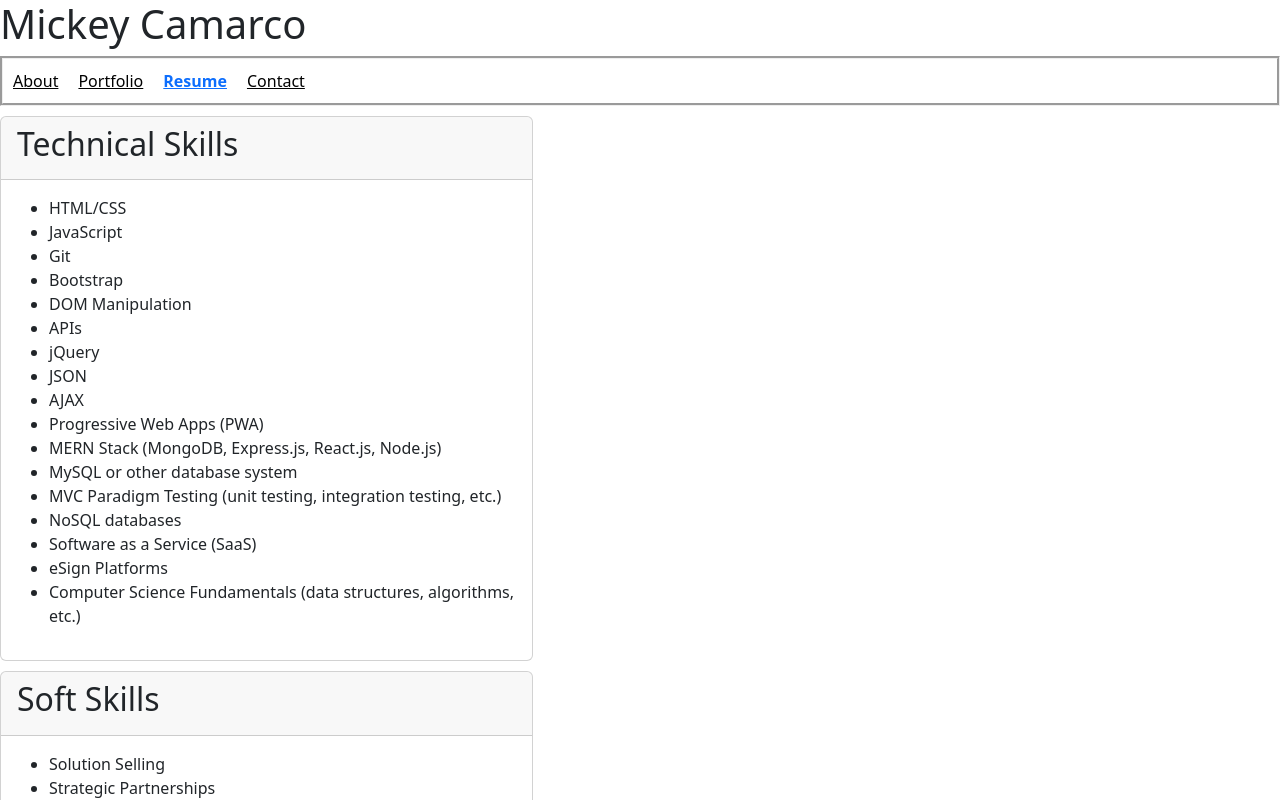
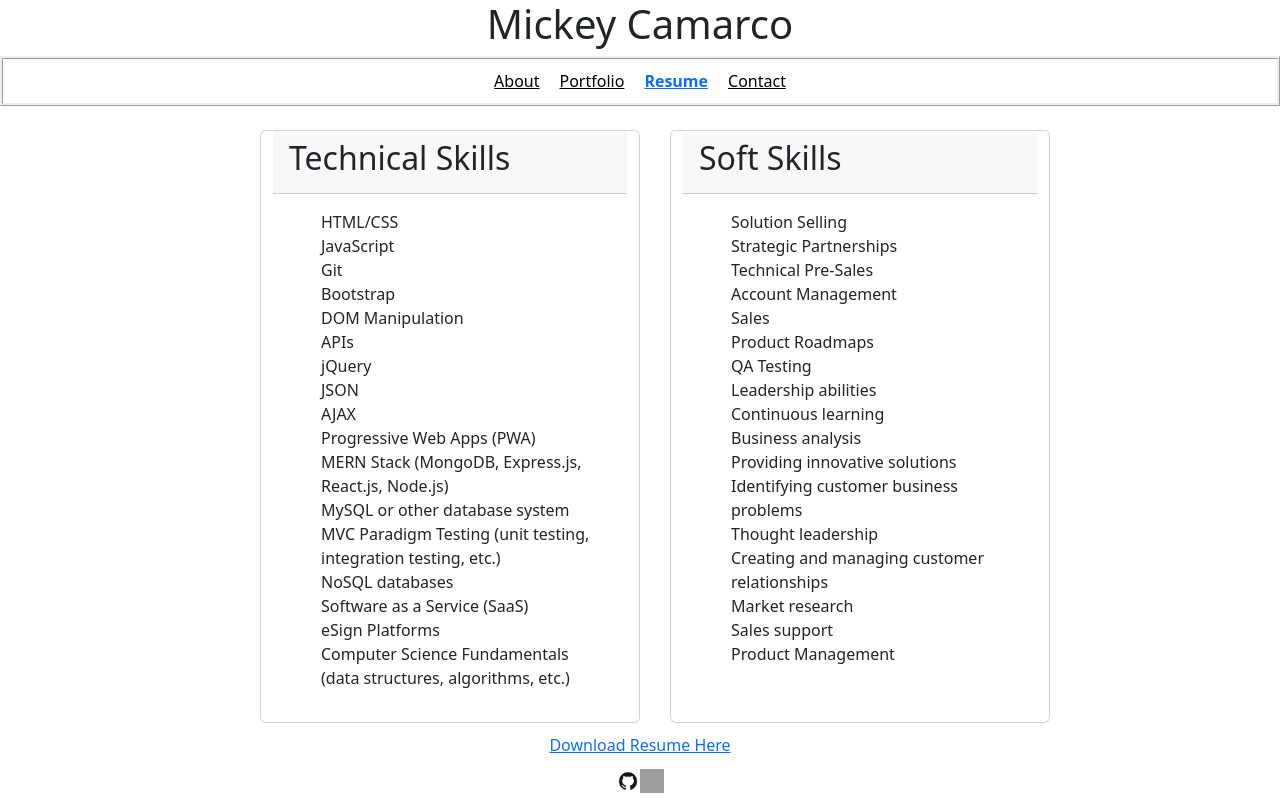
Before and after one commit to mcamarco/Portfolio, a React (Create React App) app: page /Resume in a window 1280 px wide. Shown: the top 800 px of the page. Built offline with nearby package versions, Linux system fonts and the light colour scheme; grey boxes are pictures that could not be loaded.

Commit message:
updated css

```diff
--- a/src/App.css
+++ b/src/App.css
@@ -1,51 +1,17 @@
-/* .App {
-
+/* HEADER */
+.header {
+  text-align: center;
 }
-
-.App-logo {
-  height: 40vmin;
-  pointer-events: none;
-} */
-
-/* @media (prefers-reduced-motion: no-preference) {
-  .App-logo {
-    animation: App-logo-spin infinite 20s linear;
-  }
-} */
-
-/* .App-header {
-  background-color: #282c34;
-  min-height: 100vh;
-  display: flex;
-  flex-direction: column;
-  align-items: center;
-  justify-content: center;
-  font-size: calc(10px + 2vmin);
-  color: white;
-} */
-
-/* .App-link {
-  color: #61dafb;
-} */
-
-/* @keyframes App-logo-spin {
-  from {
-    transform: rotate(0deg);
-  }
-
-  to {
-    transform: rotate(360deg);
-  }
-} */
-
-/* HEADER */
 
 /* NAVIGATION */
 .nav {
-  border-style:groove;
+  border-style: ridge;
+  justify-content: center;
 }
+
 .nav-item {
   margin: 10px;
+  display: inline-block;
 }
 
 .clicked {
@@ -53,16 +19,45 @@
 }
 
 .unclicked {
- color: black;
+  color: black;
 }
 
 /* CARDS */
-.card {
-  margin-top: 10px;
+.cardDiv {
+  padding-top: 15px;
 }
 
+.card-resume {
+  margin: 0 30px;
+}
+
+.card-contact {
+  margin: 0 auto;
+  margin-top: 20px;
+  margin-bottom: 20px;
+  width: 500px;
+}
+
+/* RESUME */
+.resumeDownload {
+  text-align: center;
+  margin: 10px;
+}
 /* LINKED ICONS */
 .icon {
   width: 24px;
-    height: 24px;
+  height: 24px;
 }
+
+/* Footer */
+.footer {
+  text-align: center;
+}
+
+.justify-content {
+  justify-content: center;
+}
+
+li {
+  list-style: none;
+}
--- a/src/components/contact.js
+++ b/src/components/contact.js
@@ -55,8 +55,8 @@ function Form() {
   };;
 
   return (
-    <div>
-      <div className="card">
+    <div className='container'>
+      <div className="card card-contact">
         <div className="card-body">
           <h5 className="card-title">Contact Form</h5>
           <form className="form">
--- a/src/components/footer.js
+++ b/src/components/footer.js
@@ -9,7 +9,7 @@ function Footer() {
   };
 
   return (
-    <div>
+    <div className='footer'>
       <a href="https://github.com/mcamarco">
         <img src={githubIcon} alt="GitHub" style={iconStyle} />
       </a>
--- a/src/components/header.js
+++ b/src/components/header.js
@@ -5,10 +5,11 @@ function Header() {
 
   return (
     <div className='header'>
+
       <h1>Mickey Camarco</h1>
-      <Nav>
 
-      </Nav>
+      <Nav> </Nav>
+
     </div>
   );
 }
--- a/src/components/portfolio.js
+++ b/src/components/portfolio.js
@@ -4,45 +4,45 @@ import Project from './project';
 function Portfolio() {
   const projects = [
     {
-      // image: require('../images/the19thHole.png'),
+      image: require('../images/the19thHole.png'),
       title: 'The 19th Hole',
       description: 'Description of project',
       link: 'https://github.com/mcamarco/the-19th-hole',
       id: 1
     },
     {
-      // image: require('../images/Portfoli-Yo Img.png'),
+      image: require('../images/Portfoli-Yo Img.png'),
       title: 'Portfoli-Yo',
       description: 'Description of project',
       link: 'https://github.com/mcamarco/portfoli-yo',
       id: 2
     },
     {
-      // image: require('../images/SQL_Employee_Tracker.png'),
+      image: require('../images/SQL_Employee_Tracker.png'),
       title: 'SQL Employee Tracker',
       description: 'Description of project',
       link: 'https://github.com/mcamarco/SQL_Employee_Tracker',
       id: 3
     },
     {
-      // image: require('../images/the19thHole.png'),
-      title: 'Text Editor',
+      // image: require('../images/'),
+      title: 'Weather Dashboard',
       description: 'Description of project',
-      link: 'https://github.com/mcamarco/text_editor',
+      link: 'https://github.com/mcamarco/Weather-Dashboard',
       id: 4
     },
     {
-      // image: require('../images/the19thHole.png'),
-      title: 'Project Name',
+      // image: require('../images/'),
+      title: 'SVG Logo Maker',
       description: 'Description of project',
-      // link: 'https://github.com/mcamarco/the-19th-hole',
+      link: 'https://github.com/mcamarco/SVG_Logo_Maker',
       id: 5
     },
     {
-       // image: require('../images/the19thHole.png'),
-      title: 'Project Name',
+      //  image: require('../images/'),
+      title: 'PWA: Text Editor',
       description: 'Description of project',
-      // link: 'https://github.com/mcamarco/the-19th-hole',
+      link: 'https://github.com/mcamarco/Text_Editor',
       id: 6
     },
 
--- a/src/components/resume.js
+++ b/src/components/resume.js
@@ -3,9 +3,9 @@ import resume from '../images/Resume.pdf';
 
 function Resume() {
   return (
-    <div>
-
-      <div className="card col-md-5">
+    <div className='container'>
+      <div className='row justify-content'>
+      <div className="card card-resume col-md-4 mt-4 col-sm-12">
           <div className="card-header">
             <h2> Technical Skills</h2>
           </div>
@@ -32,7 +32,7 @@ function Resume() {
           </div>
         </div>
 
-      <div className="card col-md-5">
+        <div className="card col-md-4 mt-4 col-sm-12">
           <div className="card-header">
             <h2> Soft Skills</h2>
           </div>
@@ -58,8 +58,10 @@ function Resume() {
             </ul>
           </div>
         </div>
-
+      </div>
+      <div className='resumeDownload'>
       <a href={resume} download>Download Resume Here</a>
+</div>
     </div>
   );
 }
```
Lines whose indentation alone changed are shown as unchanged.
